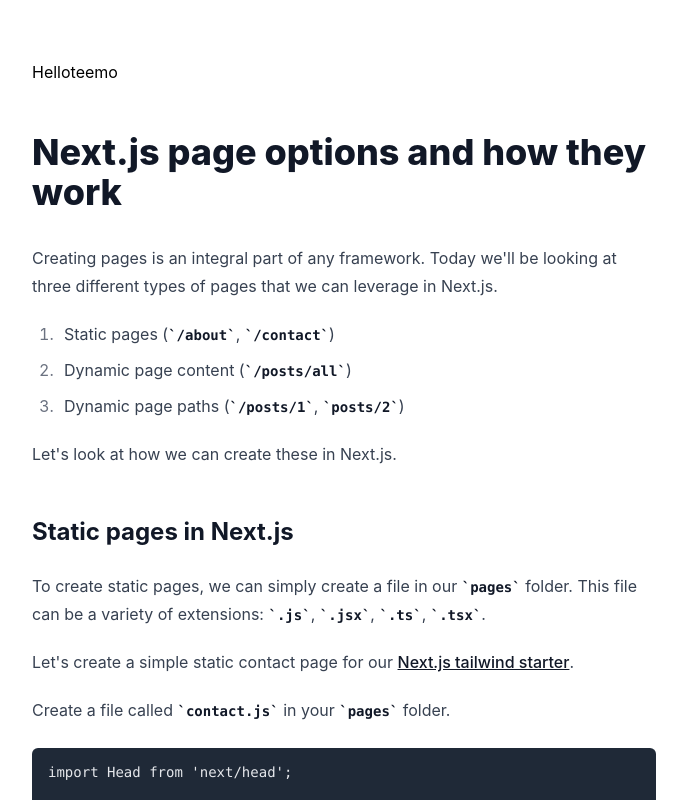
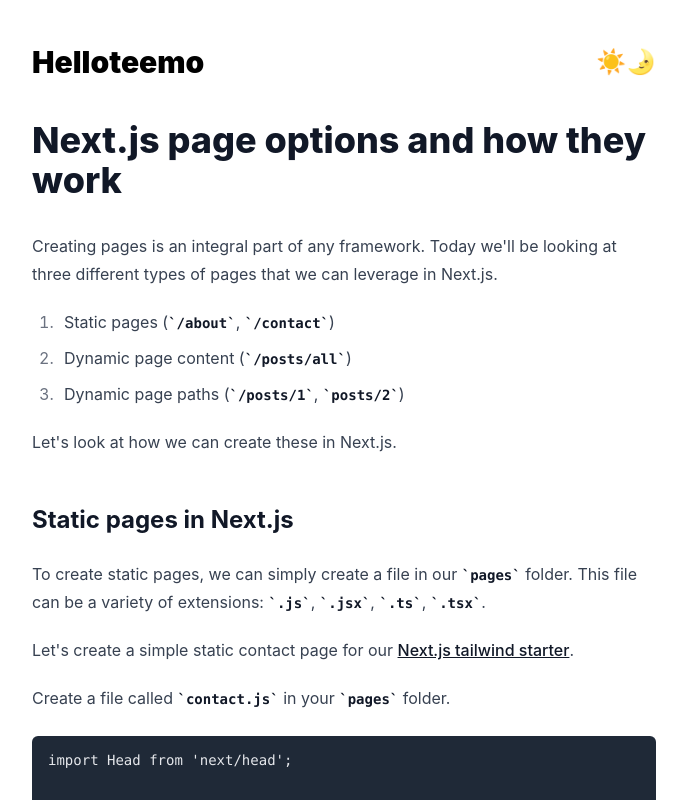
Before and after one commit to dongwook00/richmond, a Next.js app: page /post/nextjs-page-options-and-how-they-work in a window 1280 px wide. Shown: the top 800 px of the page, without its empty margins (296-983 px from the left). Built offline with nearby package versions, Linux system fonts and the light colour scheme.

Commit message:
add Header component

```diff
--- /dev/null
+++ b/components/Header.js
@@ -0,0 +1,14 @@
+import Link from "next/link";
+
+export default function Header() {
+  return (
+    <header className="flex justify-between items-center mb-10">
+      <Link href="/">
+        <a>
+          <h1 className="text-3xl font-black">Helloteemo</h1>
+        </a>
+      </Link>
+      <div className="text-2xl">☀️🌛</div>
+    </header>
+  );
+}
--- a/components/layout.js
+++ b/components/layout.js
@@ -1,14 +1,10 @@
-import Link from "next/link";
+import Header from "./Header";
 
 export default function Layout({ children }) {
   return (
     <div className="min-h-screen">
       <div className="mx-auto max-w-2xl py-11 px-6">
-        <header className="mb-8 py-4">
-          <Link href="/">
-            <h3>Helloteemo</h3>
-          </Link>
-        </header>
+        <Header />
         <main className="container mx-auto flex-1">{children}</main>
         {/* <footer className="mt-8 py-4">
         <div className="container mx-auto flex justify-center">
```
